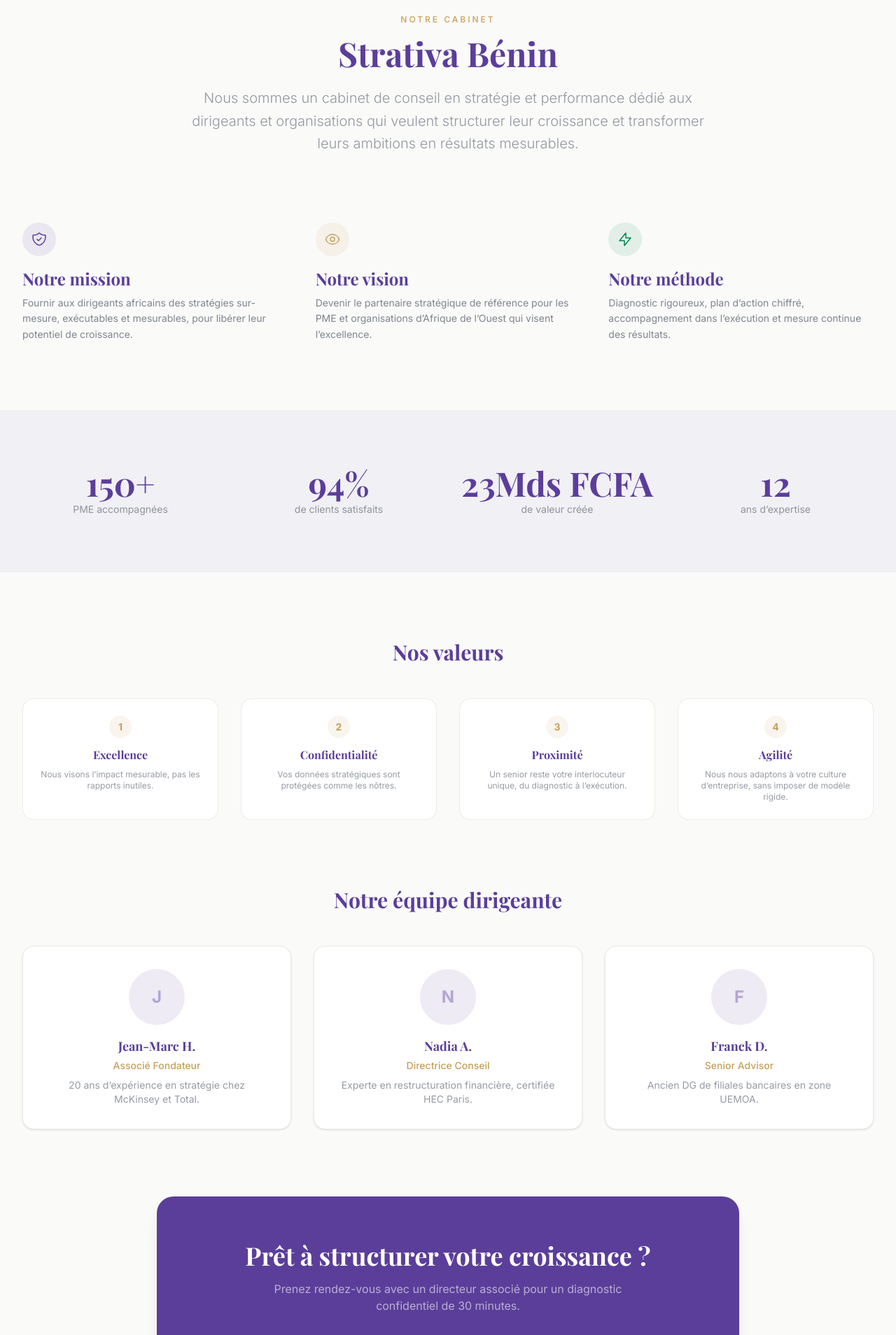
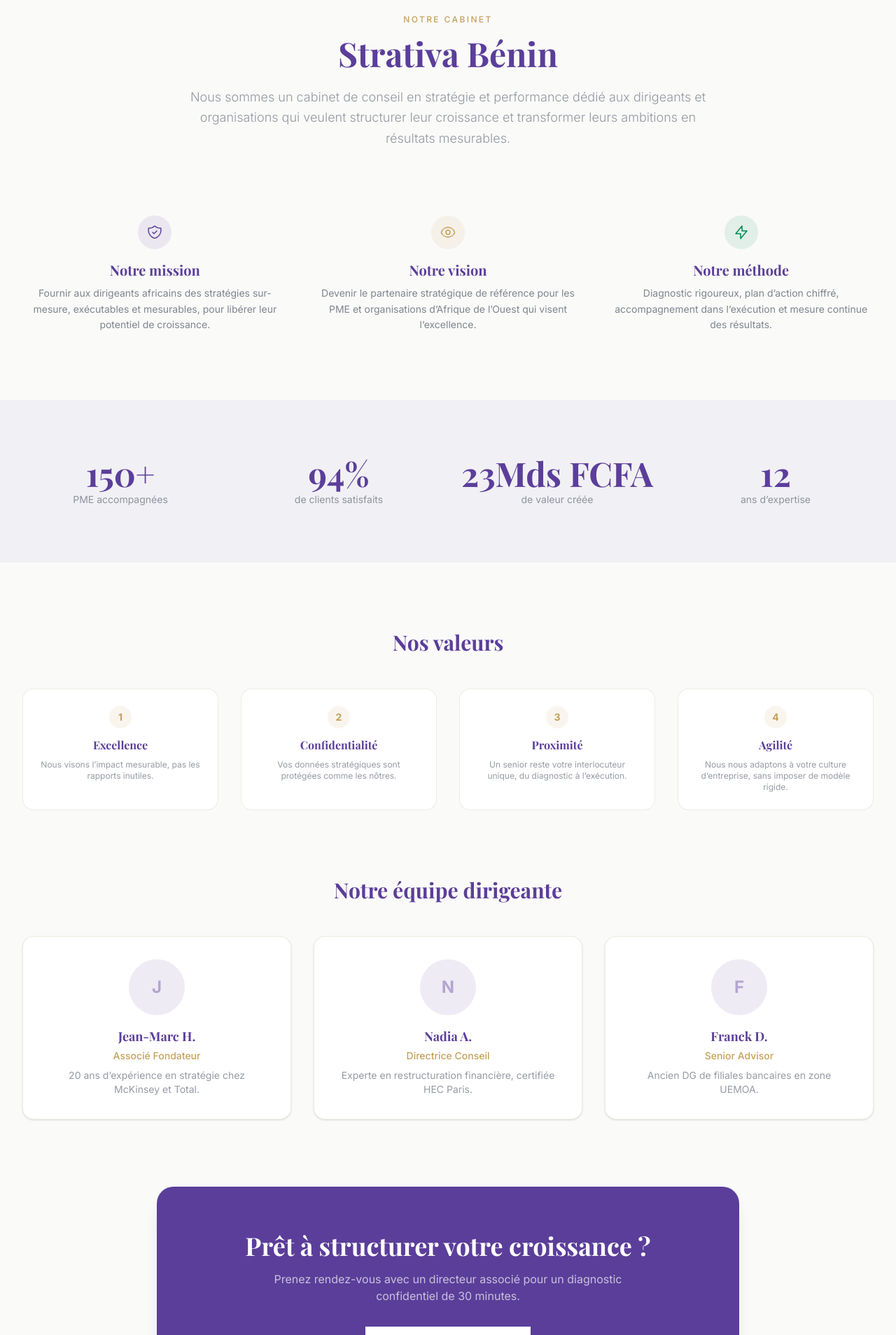
Before and after one commit to PATAWALA/STRATIVA-BENIN, a Next.js app: page /a-propos in a window 1280 px wide. Shown: the part 120-2028 px from the top of the page at 70% size. Built offline with nearby package versions, Linux system fonts and the light colour scheme; a web font is replaced by a local one.

Commit message:
4 update

```diff
--- a/src/app/a-propos/page.tsx
+++ b/src/app/a-propos/page.tsx
@@ -6,73 +6,61 @@ import { valeurs } from '@/data/valeurs'
 export default function AProposPage() {
   return (
     <main className="pt-28 pb-24">
-      {/* HERO À PROPOS */}
-      <section className="max-w-7xl mx-auto px-6 lg:px-8 mb-24">
-        <div className="text-center">
-          {/* Ligne tricolore Bénin */}
-          <div className="flex items-center justify-center gap-1 mb-6">
-            <span className="h-1 w-8 bg-benin-green rounded-full" />
-            <span className="h-1 w-8 bg-benin-yellow rounded-full" />
-            <span className="h-1 w-8 bg-benin-red rounded-full" />
-          </div>
-          <p className="text-xs font-medium uppercase tracking-[0.25em] text-gold mb-4">
-            Notre cabinet
-          </p>
-          <h1 className="text-3xl sm:text-4xl lg:text-5xl font-serif font-bold text-indigo mb-6">
-            Strativa Bénin
-          </h1>
-          <p className="text-lg sm:text-xl text-anthracite/50 font-light max-w-3xl mx-auto leading-relaxed">
-            Nous sommes un cabinet de conseil en stratégie et performance dédié aux
-            dirigeants et organisations qui veulent structurer leur croissance et
-            transformer leurs ambitions en résultats mesurables.
-          </p>
+      {/* Bannière titre */}
+      <section className="max-w-7xl mx-auto px-6 lg:px-8 mb-24 text-center">
+        <div className="flex items-center justify-center gap-1 mb-6">
+          <span className="h-1 w-8 bg-benin-green rounded-full" />
+          <span className="h-1 w-8 bg-benin-yellow rounded-full" />
+          <span className="h-1 w-8 bg-benin-red rounded-full" />
         </div>
+        <p className="text-xs font-medium uppercase tracking-[0.2em] text-gold mb-4">Notre cabinet</p>
+        <h1 className="text-3xl sm:text-4xl lg:text-5xl font-serif font-bold text-indigo mb-6">Strativa Bénin</h1>
+        <p className="text-lg text-anthracite/50 font-light max-w-3xl mx-auto leading-relaxed">
+          Nous sommes un cabinet de conseil en stratégie et performance dédié aux dirigeants et organisations qui veulent structurer leur croissance et transformer leurs ambitions en résultats mesurables.
+        </p>
       </section>
 
-      {/* MISSION / VISION */}
+      {/* Mission / Vision / Méthode */}
       <section className="max-w-7xl mx-auto px-6 lg:px-8 mb-24">
-        <div className="grid grid-cols-1 lg:grid-cols-3 gap-10">
-          <div className="text-center lg:text-left">
-            <div className="w-12 h-12 mx-auto lg:mx-0 rounded-full bg-indigo/10 flex items-center justify-center mb-4">
+        <div className="grid grid-cols-1 md:grid-cols-3 gap-10">
+          <div className="text-center">
+            <div className="w-12 h-12 mx-auto rounded-full bg-indigo/10 flex items-center justify-center mb-4">
               <svg xmlns="http://www.w3.org/2000/svg" className="h-6 w-6 text-indigo" fill="none" viewBox="0 0 24 24" stroke="currentColor">
                 <path strokeLinecap="round" strokeLinejoin="round" strokeWidth={1.5} d="M9 12l2 2 4-4m5.618-4.016A11.955 11.955 0 0112 2.944a11.955 11.955 0 01-8.618 3.04A12.02 12.02 0 003 9c0 5.591 3.824 10.29 9 11.622 5.176-1.332 9-6.03 9-11.622 0-1.042-.133-2.052-.382-3.016z" />
               </svg>
             </div>
-            <h2 className="text-2xl font-serif font-bold text-indigo mb-2">Notre mission</h2>
+            <h2 className="text-xl font-serif font-bold text-indigo mb-2">Notre mission</h2>
             <p className="text-sm text-anthracite/60 leading-relaxed">
-              Fournir aux dirigeants africains des stratégies sur-mesure, exécutables
-              et mesurables, pour libérer leur potentiel de croissance.
+              Fournir aux dirigeants africains des stratégies sur-mesure, exécutables et mesurables, pour libérer leur potentiel de croissance.
             </p>
           </div>
-          <div className="text-center lg:text-left">
-            <div className="w-12 h-12 mx-auto lg:mx-0 rounded-full bg-gold/10 flex items-center justify-center mb-4">
+          <div className="text-center">
+            <div className="w-12 h-12 mx-auto rounded-full bg-gold/10 flex items-center justify-center mb-4">
               <svg xmlns="http://www.w3.org/2000/svg" className="h-6 w-6 text-gold" fill="none" viewBox="0 0 24 24" stroke="currentColor">
                 <path strokeLinecap="round" strokeLinejoin="round" strokeWidth={1.5} d="M15 12a3 3 0 11-6 0 3 3 0 016 0z" />
                 <path strokeLinecap="round" strokeLinejoin="round" strokeWidth={1.5} d="M2.458 12C3.732 7.943 7.523 5 12 5c4.478 0 8.268 2.943 9.542 7-1.274 4.057-5.064 7-9.542 7-4.477 0-8.268-2.943-9.542-7z" />
               </svg>
             </div>
-            <h2 className="text-2xl font-serif font-bold text-indigo mb-2">Notre vision</h2>
+            <h2 className="text-xl font-serif font-bold text-indigo mb-2">Notre vision</h2>
             <p className="text-sm text-anthracite/60 leading-relaxed">
-              Devenir le partenaire stratégique de référence pour les PME et
-              organisations d’Afrique de l’Ouest qui visent l’excellence.
+              Devenir le partenaire stratégique de référence pour les PME et organisations d’Afrique de l’Ouest qui visent l’excellence.
             </p>
           </div>
-          <div className="text-center lg:text-left">
-            <div className="w-12 h-12 mx-auto lg:mx-0 rounded-full bg-benin-green/10 flex items-center justify-center mb-4">
+          <div className="text-center">
+            <div className="w-12 h-12 mx-auto rounded-full bg-benin-green/10 flex items-center justify-center mb-4">
               <svg xmlns="http://www.w3.org/2000/svg" className="h-6 w-6 text-benin-green" fill="none" viewBox="0 0 24 24" stroke="currentColor">
                 <path strokeLinecap="round" strokeLinejoin="round" strokeWidth={1.5} d="M13 10V3L4 14h7v7l9-11h-7z" />
               </svg>
             </div>
-            <h2 className="text-2xl font-serif font-bold text-indigo mb-2">Notre méthode</h2>
+            <h2 className="text-xl font-serif font-bold text-indigo mb-2">Notre méthode</h2>
             <p className="text-sm text-anthracite/60 leading-relaxed">
-              Diagnostic rigoureux, plan d’action chiffré, accompagnement dans
-              l’exécution et mesure continue des résultats.
+              Diagnostic rigoureux, plan d’action chiffré, accompagnement dans l’exécution et mesure continue des résultats.
             </p>
           </div>
         </div>
       </section>
 
-      {/* CHIFFRES CLÉS */}
+      {/* Chiffres clés */}
       <section className="bg-indigo/5 py-20 mb-24">
         <div className="max-w-7xl mx-auto px-6 lg:px-8">
           <div className="grid grid-cols-2 md:grid-cols-4 gap-8 text-center">
@@ -86,17 +74,13 @@ export default function AProposPage() {
         </div>
       </section>
 
-      {/* VALEURS */}
+      {/* Valeurs */}
       <section className="max-w-7xl mx-auto px-6 lg:px-8 mb-24">
-        <h2 className="text-2xl sm:text-3xl font-serif font-bold text-indigo text-center mb-12">
-          Nos valeurs
-        </h2>
+        <h2 className="text-2xl sm:text-3xl font-serif font-bold text-indigo text-center mb-12">Nos valeurs</h2>
         <div className="grid grid-cols-1 sm:grid-cols-2 lg:grid-cols-4 gap-8">
           {valeurs.map((v, i) => (
-            <div key={i} className="text-center p-6 bg-white rounded-2xl border border-champagne/60">
-              <span className="inline-block w-8 h-8 rounded-full bg-gold/10 text-gold text-sm font-bold leading-8 mb-3">
-                {i + 1}
-              </span>
+            <div key={i} className="rounded-2xl border border-champagne/60 bg-white p-6 text-center">
+              <span className="inline-flex items-center justify-center w-8 h-8 rounded-full bg-gold/10 text-gold font-bold text-sm mb-3">{i + 1}</span>
               <h3 className="font-serif font-bold text-indigo mb-2">{v.titre}</h3>
               <p className="text-xs text-anthracite/50">{v.description}</p>
             </div>
@@ -104,18 +88,14 @@ export default function AProposPage() {
         </div>
       </section>
 
-      {/* ÉQUIPE */}
+      {/* Équipe */}
       <section className="max-w-7xl mx-auto px-6 lg:px-8 mb-24">
-        <h2 className="text-2xl sm:text-3xl font-serif font-bold text-indigo text-center mb-12">
-          Notre équipe dirigeante
-        </h2>
+        <h2 className="text-2xl sm:text-3xl font-serif font-bold text-indigo text-center mb-12">Notre équipe dirigeante</h2>
         <div className="grid grid-cols-1 md:grid-cols-3 gap-8">
           {equipe.map((membre, i) => (
             <div key={i} className="text-center p-8 bg-white rounded-2xl border border-champagne/60 shadow-sm">
               <div className="w-20 h-20 mx-auto mb-4 rounded-full bg-indigo/10 flex items-center justify-center">
-                <span className="text-2xl font-bold text-indigo/40">
-                  {membre.nom.charAt(0)}
-                </span>
+                <span className="text-2xl font-bold text-indigo/40">{membre.nom.charAt(0)}</span>
               </div>
               <h3 className="text-lg font-serif font-bold text-indigo">{membre.nom}</h3>
               <p className="text-sm text-gold font-medium mt-1">{membre.poste}</p>
@@ -125,19 +105,18 @@ export default function AProposPage() {
         </div>
       </section>
 
-      {/* CTA FINAL */}
+      {/* CTA */}
       <section className="max-w-4xl mx-auto px-6 lg:px-8 text-center">
         <div className="bg-indigo rounded-3xl p-10 sm:p-16 shadow-xl">
           <h2 className="text-2xl sm:text-3xl lg:text-4xl font-serif font-bold text-white mb-4">
             Prêt à structurer votre croissance ?
           </h2>
-          <p className="text-cream/60 text-sm sm:text-base max-w-xl mx-auto mb-8">
-            Prenez rendez-vous avec un directeur associé pour un diagnostic
-            confidentiel de 30 minutes.
+          <p className="text-cream/70 text-sm sm:text-base max-w-xl mx-auto mb-8">
+            Prenez rendez-vous avec un directeur associé pour un diagnostic confidentiel de 30 minutes.
           </p>
           <Link
             href="/contact"
-            className="inline-flex items-center gap-2 bg-white text-indigo px-8 py-4 text-sm font-semibold rounded-full hover:bg-gold hover:text-white transition-all duration-300 shadow-lg"
+            className="inline-flex items-center gap-2 bg-white text-indigo px-8 py-4 text-sm font-semibold hover:bg-gold hover:text-white transition-all duration-300"
           >
             Se faire accompagner
             <svg xmlns="http://www.w3.org/2000/svg" className="h-4 w-4" fill="none" viewBox="0 0 24 24" stroke="currentColor">
--- a/src/components/SectionCTA.tsx
+++ b/src/components/SectionCTA.tsx
@@ -13,9 +13,12 @@ export default function SectionCTA() {
         <div className="mt-8">
           <Link
             href="/contact"
-            className="inline-flex items-center rounded-full bg-gold px-8 py-4 text-sm font-semibold text-indigo hover:bg-gold/90 transition-colors"
+            className="inline-flex items-center gap-2 bg-white text-indigo px-8 py-4 text-sm font-semibold hover:bg-gold hover:text-white transition-colors"
           >
             Prendre rendez-vous
+            <svg xmlns="http://www.w3.org/2000/svg" className="h-4 w-4" fill="none" viewBox="0 0 24 24" stroke="currentColor">
+              <path strokeLinecap="round" strokeLinejoin="round" strokeWidth={2} d="M13 7l5 5m0 0l-5 5m5-5H6" />
+            </svg>
           </Link>
         </div>
       </div>
```
Also changed, not shown: src/components/SectionTemoignages.tsx (+21 -5 lines), src/components/SectionValeurs.tsx (+16 -10 lines).
